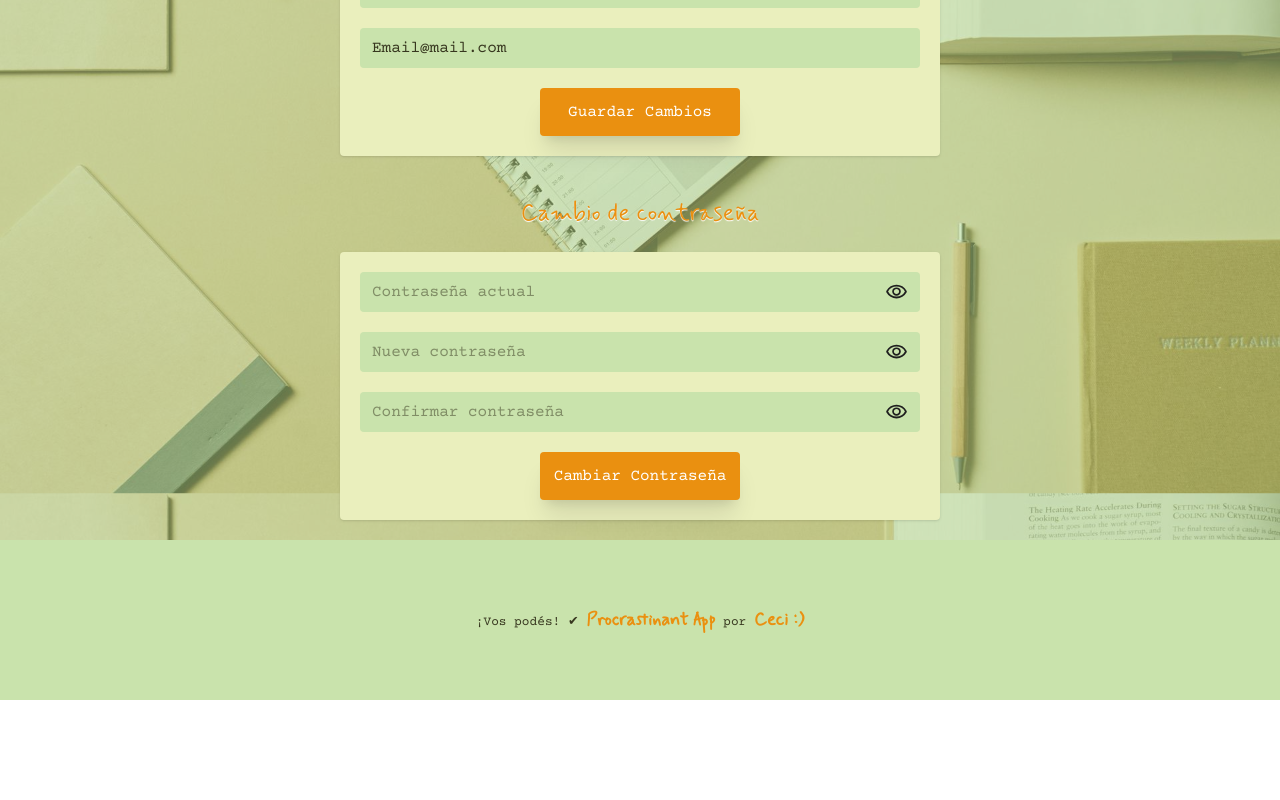
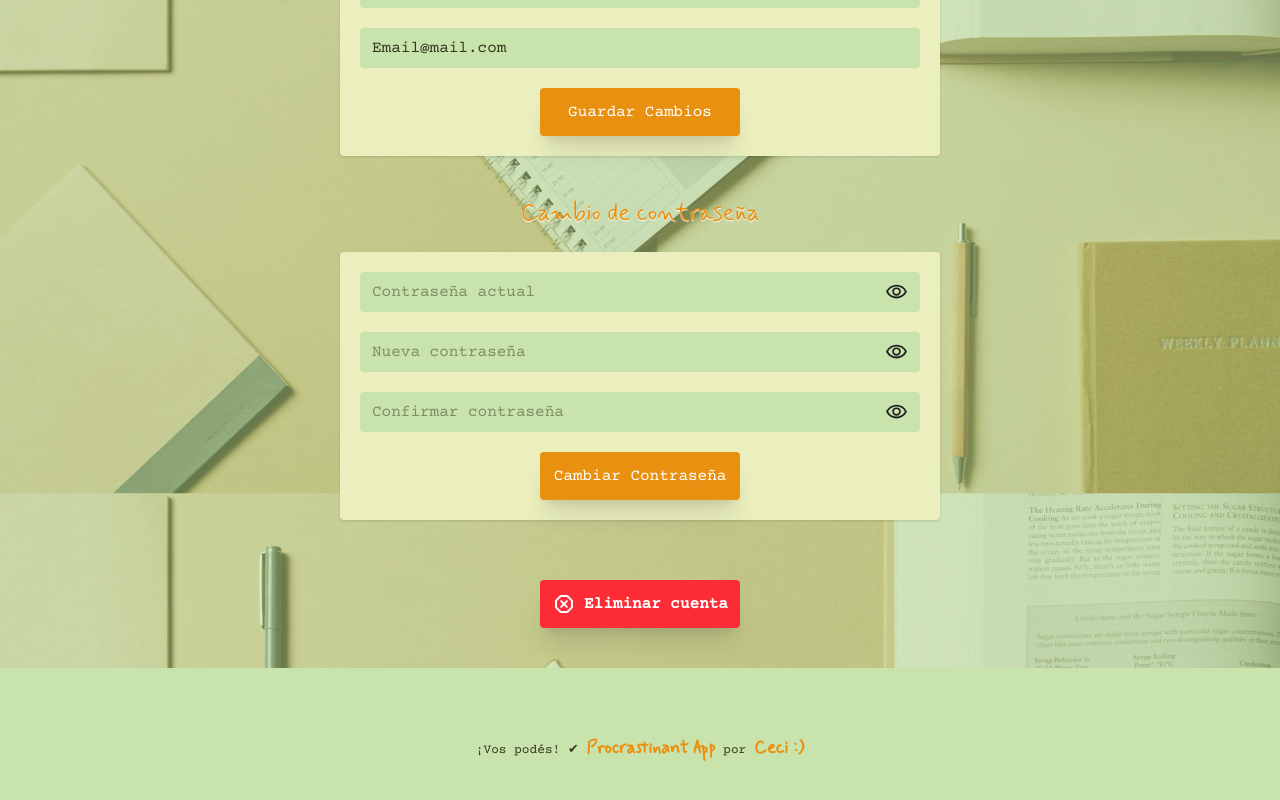
Before and after one commit to MCeciliaLuna/procrastinant-app, a React (Vite) app: page /configuracion in a window 1280 px wide. Shown: the part 360-1160 px from the top of the page. Before the commit the page ends 1060 px from the top, so only its background shows below. Built offline with nearby package versions, Linux system fonts and the light colour scheme.

Commit message:
eliminar cuenta listo

```diff
--- a/src/features/configuracion-usuario/components/PaginaConfiguracion.jsx
+++ b/src/features/configuracion-usuario/components/PaginaConfiguracion.jsx
@@ -1,6 +1,8 @@
 import Title from "@/shared/components/layout/Title";
 import FormConfiguracionUsuario from "@/shared/components/FormConfiguracionUsuario";
 import FormCambioContraseña from "@/shared/components/FormCambioContraseña";
+import BotonConIcono from "@/shared/components/layout/BotonConIcono";
+import DangerIcono from "@/assets/icons/peligro-white-icon.svg";
 
 function PaginaConfiguracion() {
   return (
@@ -23,6 +25,18 @@ function PaginaConfiguracion() {
       <div className=" flex justify-center">
         <FormCambioContraseña />
       </div>
+
+      <div className="flex justify-center my-10">
+        <BotonConIcono
+          icon={DangerIcono}
+          text="Cerrar sesión"
+          className="bg-red-500 font-bold font-secondary p-3 rounded shadow-xl w-50 cursor-pointer hover:shadow-none active:bg-light transition delay-50 duration-150 ease-in-out text-white"
+          aria-label="Eliminar cuenta"
+          type="button"
+        >
+          Eliminar cuenta
+        </BotonConIcono>
+      </div>
     </div>
   );
 }
--- a/src/shared/components/InputInsertarTarea.jsx
+++ b/src/shared/components/InputInsertarTarea.jsx
@@ -22,7 +22,7 @@ function InputInsertarTarea() {
         />
         <BotonConIcono
           icon={CrearIcon}
-          className="active:bg-lightsecondary rounded-4xl flex align-center justify-center w-10 h-10 hover:bg-lightsecondary cursor-pointer"
+          className="active:bg-lightsecondary rounded-4xl flex align-center justify-center w-10 h-10 hover:bg-orange cursor-pointer"
           aria-label="Crear nueva tarea"
           type="button"
         />
--- a/src/shared/components/InputTareaCreada.jsx
+++ b/src/shared/components/InputTareaCreada.jsx
@@ -37,14 +37,14 @@ function InputTareaCreada({
       />{" "}
       <div className="flex gap-2 justify-around p-1">
         <BotonConIcono
-          className="ml-1 active:bg-lightsecondary rounded-4xl flex align-center justify-center w-10 h-10 cursor-pointer hover:bg-lightsecondary"
+          className="ml-1 active:bg-lightsecondary rounded-4xl flex align-center justify-center w-10 h-10 cursor-pointer hover:bg-orange"
           icon={CheckIcono}
           onClick={onComplete}
           aria-label="Marcar como completada"
           type="button"
         />
         <BotonConIcono
-          className="active:bg-lightsecondary rounded-4xl flex align-center justify-center w-10 h-10 cursor-pointer hover:bg-lightsecondary"
+          className="active:bg-lightsecondary rounded-4xl flex align-center justify-center w-10 h-10 cursor-pointer hover:bg-red-300"
           icon={TrashIcono}
           onClick={onDelete}
           aria-label="Eliminar tarea"
```
Also changed, not shown: src/assets/icons/peligro-white-icon.svg (added).
